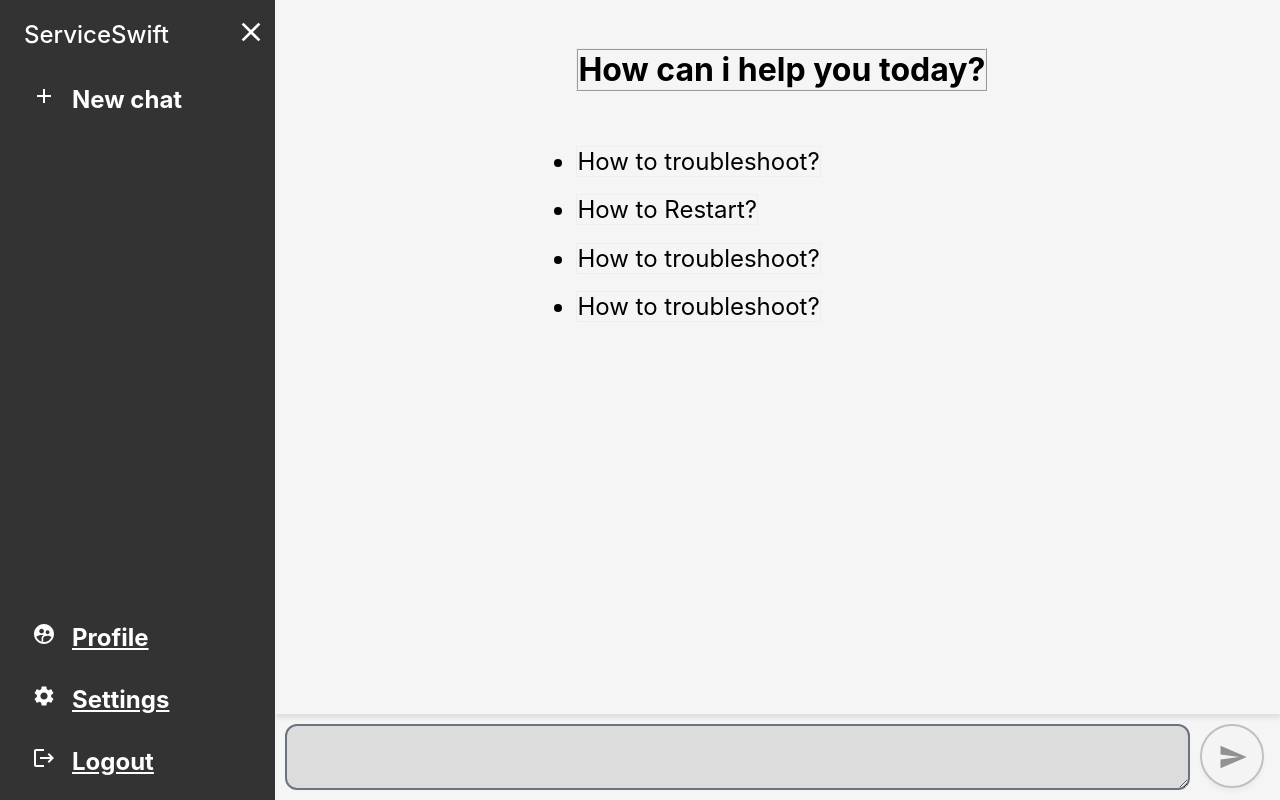
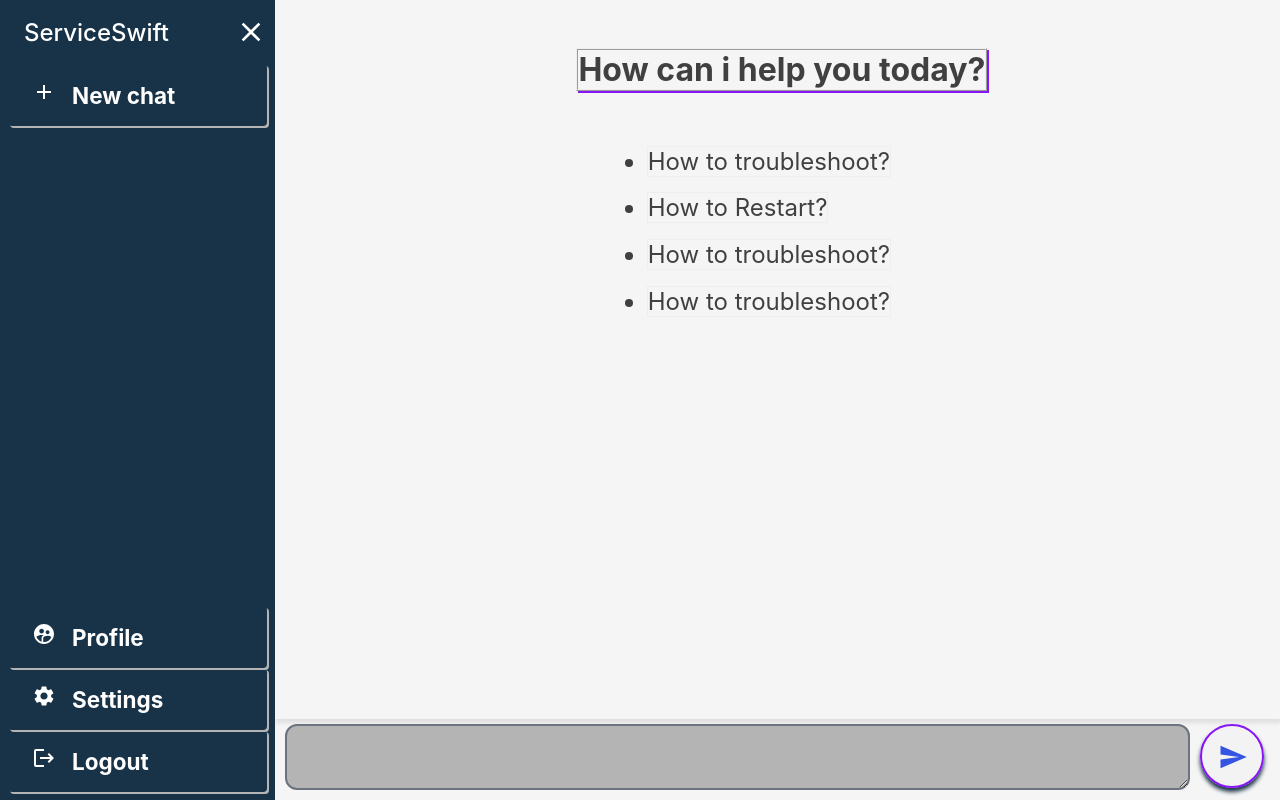
Before and after one commit to vandykumari/serviceswift, a React (Create React App) app: page / in a window 1280 px wide. Built offline with nearby package versions, Linux system fonts and the light colour scheme.

Commit message:
css changed

```diff
--- a/src/components/SideBar.css
+++ b/src/components/SideBar.css
@@ -7,6 +7,10 @@
   padding: 0;
 }
 
+a{
+  text-decoration:none;
+}
+
 /* Component styles */
 /* Sidebar */
 .sidebar {
@@ -14,8 +18,9 @@
   flex-direction: column;
   gap: 1rem;
   height: 100vh;
+  font-size: 2px;
   width: 250px; /* Adjust to your desired width */
-  background-color: #333333;
+  background-color: #183347;
   padding: 0.5rem;
   padding-top: 1rem;
   position: relative;
@@ -54,6 +59,7 @@
   justify-content: flex-end;
 }
 
+
 .sidebar__btn-icon {
   width: 2rem;
   height: 2rem;
@@ -71,6 +77,7 @@
   justify-content: space-around;
 }
 
+
 .nav__item {
   padding: 1rem 1.5rem;
   display: flex;
@@ -80,12 +87,14 @@
   border-radius: 0.25rem;
   cursor: pointer;
   color: white;
-  font-size: 1rem;
+  font-size: 15px;
+  border:0px ridge  #b4b4b4;
+  box-shadow: 2px 2px  #b4b4b4
+  ;
 }
 
 .nav__item:hover {
-  background-color: #f0f0f0; /* Change to your desired light background color */
-  color: #333333; /* Change to your desired text color */
+  color:#3454e1 ;/* Change to your desired text color */
 }
 
 .nav__icons {
@@ -94,6 +103,8 @@
   color: white;
   font-size: 1.5rem;
 }
+
+
 
 .nav__bottom {
   display: flex;
@@ -123,7 +134,6 @@
     transition-duration: 300ms;
     overflow: hidden;
     position: relative;
-
     width: 100%;
 }
 
@@ -135,9 +145,8 @@
     flex-grow: 1;
     padding-left: 30%;
     padding-top: 5%;
-    margin-bottom: 1%;
-    color: black;
-
+    margin-bottom: 0.5%;
+    color:    #404041;
     width: 100%;
     overflow-y: scroll;
     display: flex;
@@ -147,11 +156,14 @@
   .chatview_chatarea_text{
     border-style: ridge;
     border-width: 2px;
+    justify-content: center;
+    box-shadow: 2px 2px  #8815f5;
     width:fit-content;
   }
   .chatview_chatarea_text_ul{
     padding-top: 8%;
     justify-content: center;
+    padding-left: 10%;
 
   }
   .chatview_chatarea_text_ul ul li {
@@ -181,10 +193,10 @@
 
 
   .chatview__textarea-message {
-    background-color: rgba(0, 0, 0, 0.1); /* Replace with your color */
+    background-color: #b4b4b4; /* Replace with your color */
     margin-left: 1%;
-    min-height: 4rem; /* Replace with your min height */
-    max-height: 20rem; /* Replace with your max height */
+    min-height: 4rem;
+    max-height: 20rem;
     padding: 0.5rem;
     border: 2px solid #6b7280; /* Replace with your border color */
     overflow-y: hidden;
@@ -194,38 +206,36 @@
     width: 90%;
     size: 2%;
     font-size: 15pt;
-
-
+  }
+  .chatview__textarea-message:focus {
+    outline: none !important;
+    border:2px solid  #8815f5;
+    box-shadow: 0 0 5px #8815f5;
   }
 
-  .dark .chatview__textarea-message {
-    background-color: #f3f4f6;
-    border-color: #1f2937;
-
-  }
 
   .chatview__btn-send {
     height: 4rem;
     width: 4rem;
     margin-left: 1%;
     padding: 1rem;
-    border-radius: 50%;
+    border-radius: 70%;
     transition: ease-in-out 300ms;
-    border: 2px solid #6b7280; /* Replace with your border color */
+    border: 2px solid #8815f5; /* Replace with your border color */
     cursor: pointer;
-    color: #000000; /* Replace with your text color */
+    color:  #3454e1; /* Replace with your text color */
     font-weight: 600;
-    box-shadow: 0 4px 4px rgba(0, 0, 0, 0.1);
+    box-shadow: 0 4px 4px  #183347;
   }
 
-  .dark .chatview__btn-send {
-    border-color: #1f2937; /* Replace with your dark mode border color */
-    color: #ffffff; /* Replace with your dark mode text color */
-  }
-
-  .chatview__btn-send:disabled {
+  /*.chatview__btn-send:disabled {
     opacity: 0.4;
     transition: ease-in 300ms;
+  }*/
+  .chatview__btn-send:hover{
+    color:  #183347;
+    transition: ease-in 300ms;
+    ;
   }
 
   /* ChatMessage */
@@ -283,9 +293,6 @@
     font-size: 1.5rem; /* Adjust to your font size */
   }
 
-  .dark .message__thinking {
-    color: #ffffff; /* Replace with your dark mode text color */
-  }
 
   /* Signin Page */
   .signin {
--- a/src/components/SideBar.js
+++ b/src/components/SideBar.js
@@ -68,7 +68,7 @@ const SideBar = () => {
             <div className='nav__icons'>
             <MdSupervisedUserCircle/>
             </div>
-            <h1 style={{display: open ? "block" : "none"}}>Profile</h1>
+            <h2 style={{display: open ? "block" : "none"}}>Profile</h2>
           </a>
         </div>
         <div className='nav'>
```
